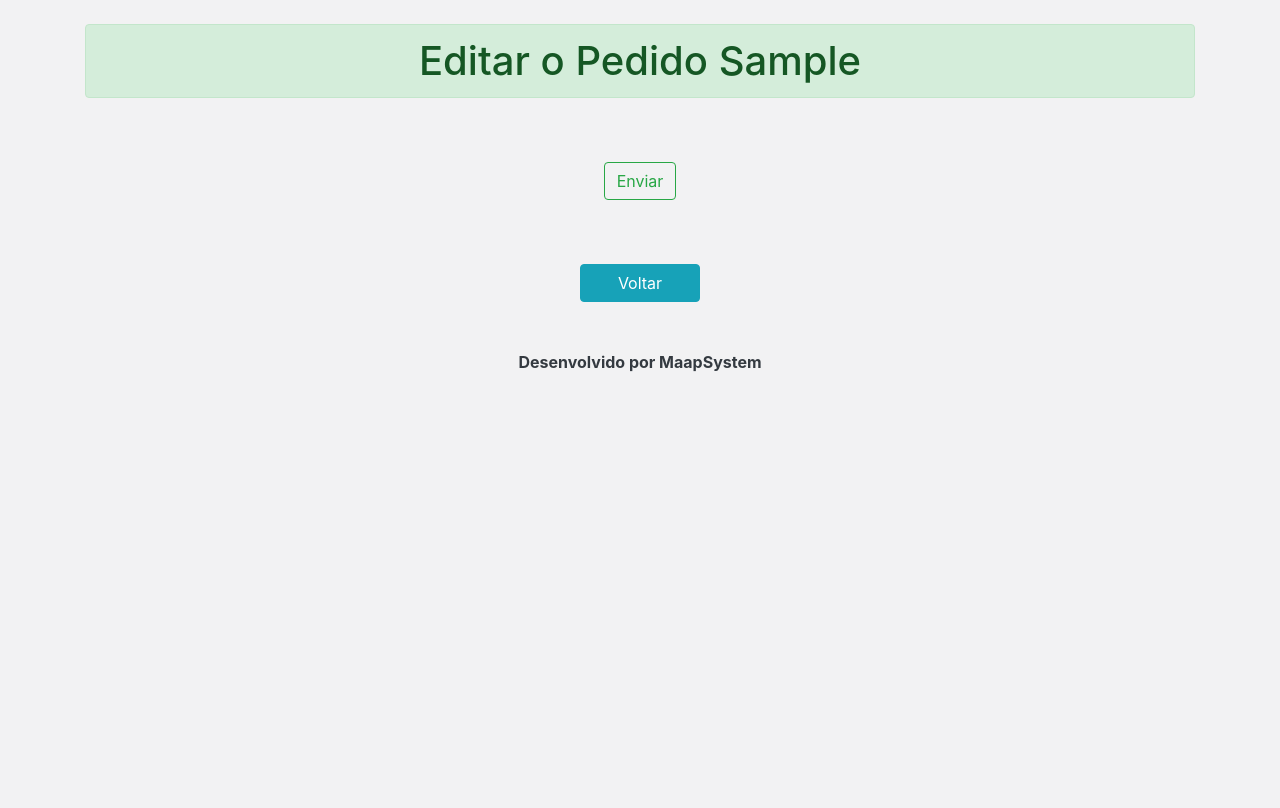
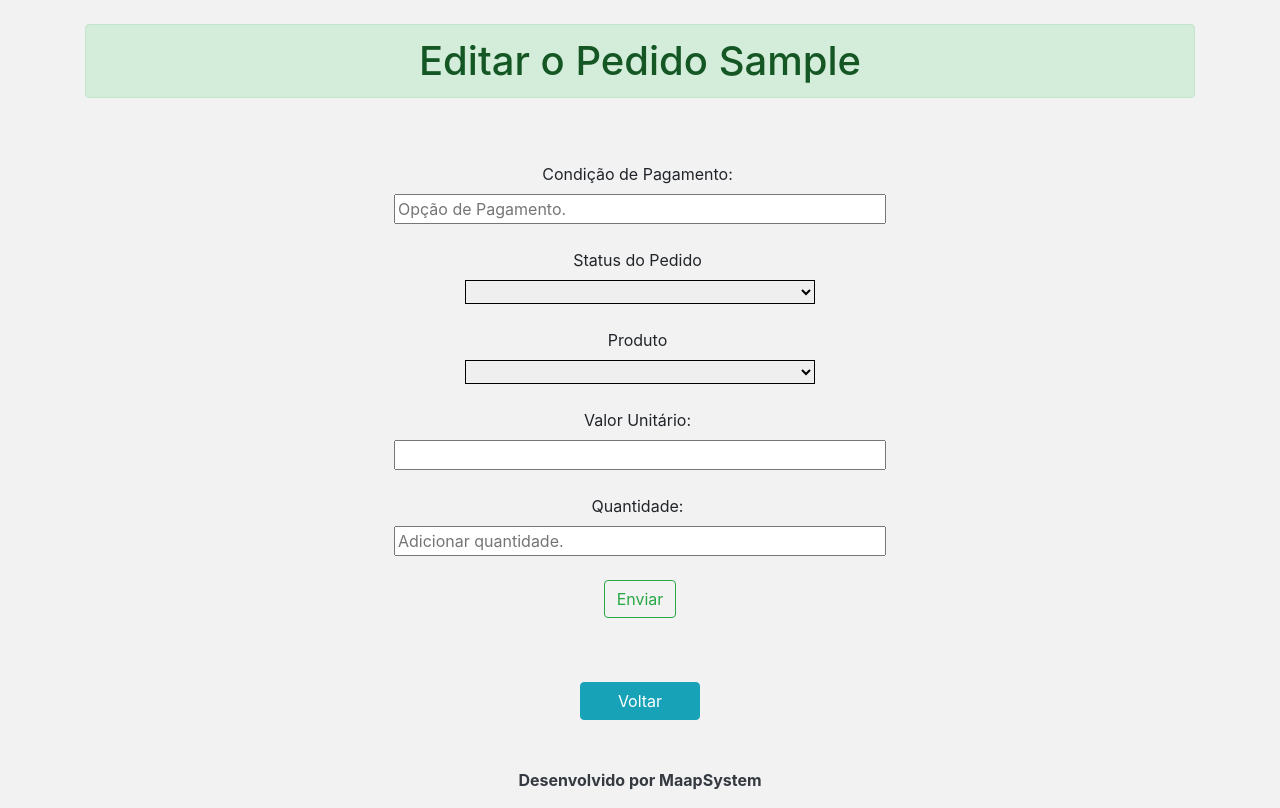
Before and after one commit to maapsystem/MaapSystem, a Flask app: template templates/editar_pedido.html in a window 1280 px wide. Before the commit the page ends 372 px from the top, so only its background shows below. Run offline with Flask 2, Linux system fonts and the light colour scheme; the template is opened without the code that fills it: most values are stand-ins (such as "Sample title", 1, 10 or a date in 2020); parts of the project's set-up code (start-up, migrations or seed data) failed here and were passed over; some libraries are stand-ins or nearby versions.

Commit message:
editar funcionando.

```diff
--- a/static/js/pegarelemento.js
+++ b/static/js/pegarelemento.js
@@ -11,7 +11,9 @@ function SetValor(valor) {
       document.getElementById('id_valor_unitario').value = strArray[1];
 
       strDescProd = strArray[1].replace(".", ",");
+
       document.getElementById('id_desc_valor_unitario').value = 'R$ ' + strDescProd;
+      return valor
   }
 
 }
--- a/templates/adicionar_item_pedido.html
+++ b/templates/adicionar_item_pedido.html
@@ -14,9 +14,7 @@
         <title>Adicionar item ao Pedido</title>
 
         <script language="JavaScript">
-
             function SetValor(valor) {
-
                 var strArray;
                 var strDescProd;
                 if (valor == ""){
@@ -30,11 +28,8 @@
                     strDescProd = strArray[1].replace(".", ",");
 
                     document.getElementById('id_desc_valor_unitario').value = 'R$ ' + strDescProd;
-            return valor
                 }
-
             }
-
         </script>
 
     </head>
--- a/templates/editar_pedido.html
+++ b/templates/editar_pedido.html
@@ -10,6 +10,24 @@
         <!-- <link rel="stylesheet" href="https://stackpath.bootstrapcdn.com/bootstrap/4.4.1/css/bootstrap.min.css" integrity="sha384-Vkoo8x4CGsO3+Hhxv8T/Q5PaXtkKtu6ug5TOeNV6gBiFeWPGFN9MuhOf23Q9Ifjh" crossorigin="anonymous"> -->
         <link rel="icon" type="imagem/png" href="/static/img/icon_sorvete.png" />
         <title>Editar Pedido</title>
+        <script language="JavaScript">
+            function SetValor(valor) {
+                var strArray;
+                var strDescProd;
+                if (valor == ""){
+                    alert("Valor não encontrado");
+                } else {
+                    strArray = valor.split("-");
+
+                    document.getElementById('id_cod_produto').value = strArray[0];
+                    document.getElementById('id_valor_unitario').value = strArray[1];
+
+                    strDescProd = strArray[1].replace(".", ",");
+
+                    document.getElementById('id_desc_valor_unitario').value = 'R$ ' + strDescProd;
+                }
+            }
+        </script>
     </head>
 
     <div class="container align-items-center">
@@ -19,7 +37,51 @@
             <br>
             <br>
             <table class="table table-striped">
-                <form action="/editar_pedido/{{tb_it.id_item}}/{{tb_it.cod_produto}}/{{tb_it.cod_pedido}}" method="POST">
+                <form action="/editar_pedido/{{tb_it.id_item}}/{{tb_it.cod_produto}}/{{tb_it.cod_pedido}}" name= "pedido" method="POST">
+
+                    <label class="margem_label">Condição de Pagamento:</label>
+                    <br>
+                    <input type="text" name="mod_pgto" id="mod_pgto" placeholder="Opção de Pagamento." size="43" />
+                    <br>
+                    <br>
+
+                    <label class="margem_label">Status do Pedido</label>
+                    <br>
+                    <select type="text" name="cod_status" id="cod_status"  class="select_width" >
+                        {% for id in status_list %}
+                        <option style="display:none;"></option>
+                        <option value="{{ id.id_status }}" > {{ id.descricao }} </option>
+                        {% endfor %}
+                    </select>
+                    <br>
+                    <br>
+
+                    <label class="margem_label">Produto</label>
+                    <br>
+                    <select type="text" name="cod_produto" id="cod_produto"  class="select_width"  onchange="SetValor(document.pedido.cod_produto.value)">
+                        {% for id in produto_list %}
+                        <option style="display:none;"></option>
+                        <option value="{{id.id_produto}}-{{id.valor_unitario}}" > {{ id.nome_produto +' - '+ id.descricao }}
+                        {% endfor %}
+                    </select>
+
+                    <br>
+                    <br>
+                    <input type="hidden" name="id_cod_produto" id="id_cod_produto"/>
+                    <input type="hidden" name="id_valor_unitario" id="id_valor_unitario"/>
+
+                    <label class="margem_label">Valor Unitário:</label>
+                    <br>
+                    <input type="text" name="desc_valor_unitario" id="id_desc_valor_unitario" value ="" placeholder=" " size="43" />
+                    <br>
+                    <br>
+
+                    <label class="margem_label">Quantidade:</label>
+                    <br>
+                    <input type="text" name="quantidade_venda" id="quantidade_venda" placeholder="Adicionar quantidade." size="43"/>
+                    <br>
+                    <br>
+
 
                     <input type="submit" class="btn btn-outline-success" value="Enviar"/>
                     <br>
```
Also changed, not shown: controlador.py (+11 -3 lines). Lines whose indentation alone changed are shown as unchanged.
